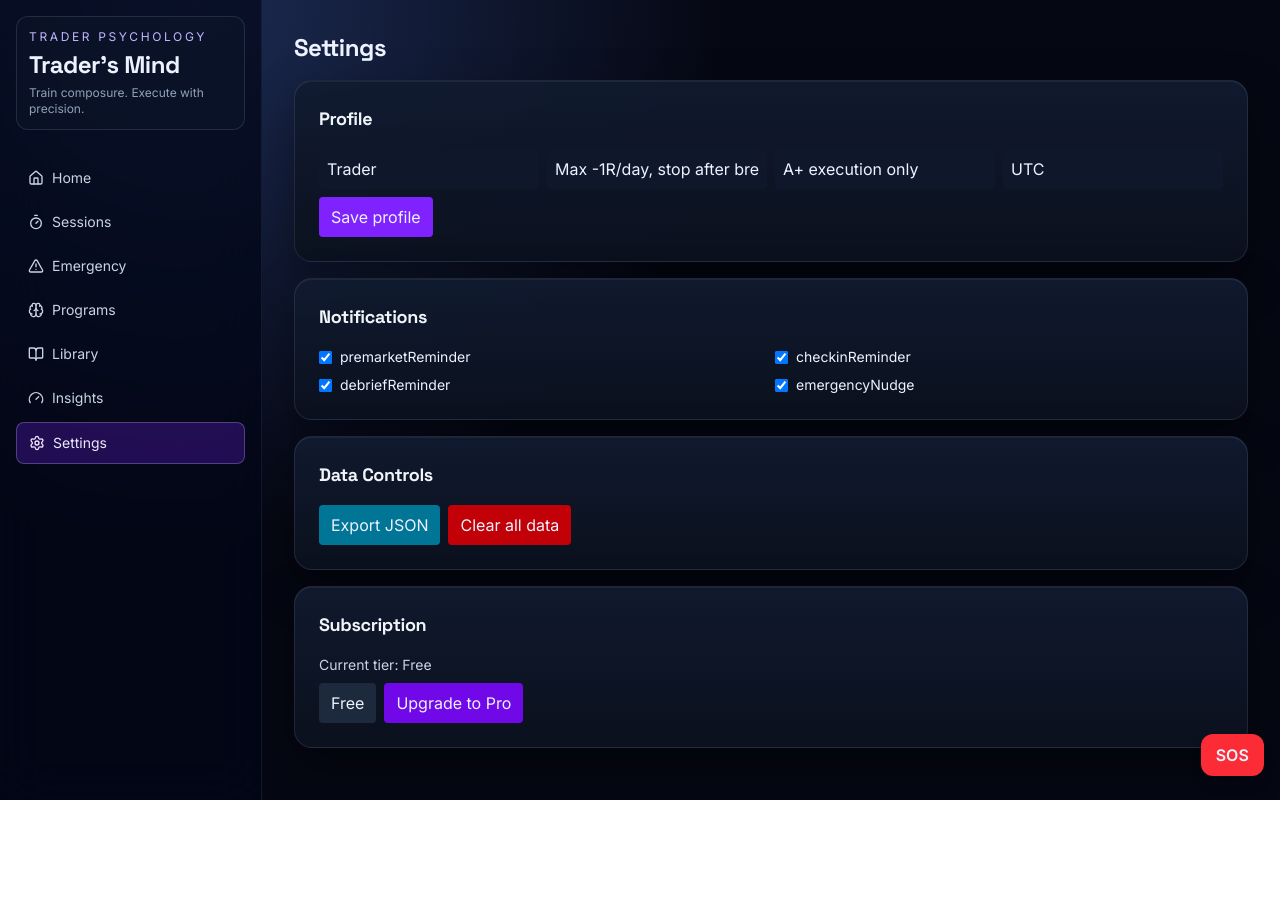
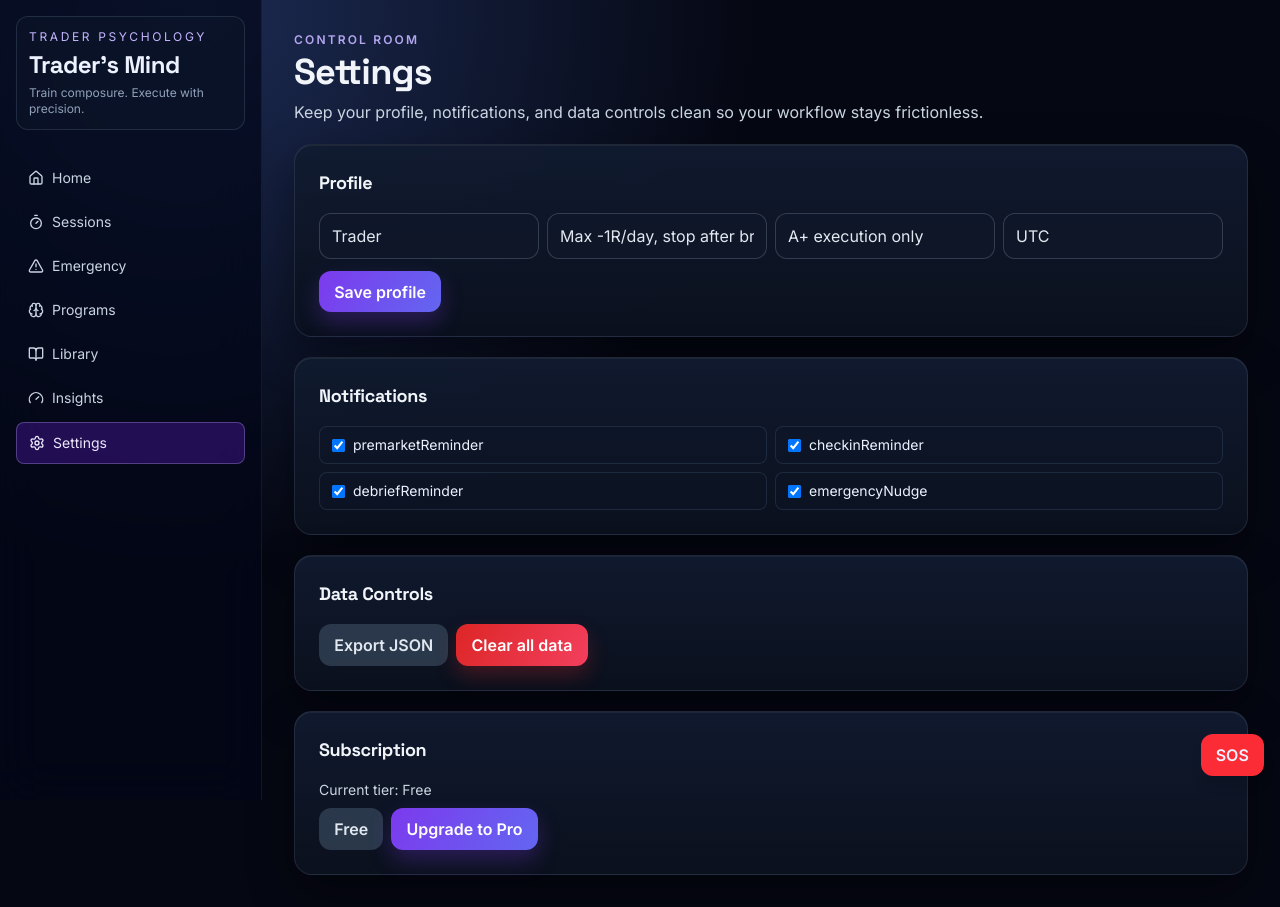
Before and after one commit to generalbezos-ai/TraderPsychology, a React (Vite) app: page /settings in a window 1280 px wide. Before the commit the page ends 800 px from the top, so only its background shows below. Built offline with nearby package versions, Linux system fonts and the light colour scheme.

Commit message:
feat(ui): polish programs library insights and settings experience

```diff
--- a/src/pages/InsightsPage.tsx
+++ b/src/pages/InsightsPage.tsx
@@ -1,4 +1,6 @@
 import { Bar, BarChart, CartesianGrid, Line, LineChart, ResponsiveContainer, Tooltip, XAxis, YAxis } from 'recharts'
+import EmptyState from '../components/EmptyState'
+import PageHeader from '../components/PageHeader'
 import SectionCard from '../components/SectionCard'
 import { buildInsightSeriesFromState, buildPatternAlerts } from '../lib/analytics'
 import { useAppState } from '../lib/state'
@@ -15,11 +17,15 @@ export default function InsightsPage() {
   const moodData = Object.entries(moodMix).map(([mood, count]) => ({ mood, count }))
 
   return (
-    <div className="space-y-4">
-      <h1 className="text-2xl font-bold">Insights</h1>
+    <div className="space-y-5">
+      <PageHeader
+        eyebrow="Performance Intelligence"
+        title="Insights"
+        subtitle="Review behavior trends, pressure patterns, and risk signals before they become expensive habits."
+      />
 
       <SectionCard title="30-Day Psychology Trends">
-        <div className="h-72">
+        <div className="h-72" aria-label="30 day psychology trend chart">
           <ResponsiveContainer width="100%" height="100%">
             <LineChart data={data}>
               <CartesianGrid strokeDasharray="3 3" stroke="#334155" />
@@ -36,7 +42,7 @@ export default function InsightsPage() {
 
       <div className="grid md:grid-cols-2 gap-4">
         <SectionCard title="PnL vs Discipline">
-          <div className="h-64">
+          <div className="h-64" aria-label="pnl versus discipline chart">
             <ResponsiveContainer width="100%" height="100%">
               <BarChart data={data.slice(-10)}>
                 <CartesianGrid strokeDasharray="3 3" stroke="#334155" />
@@ -50,11 +56,11 @@ export default function InsightsPage() {
           </div>
         </SectionCard>
 
-        <SectionCard title="Mood Distribution (Real Logs)">
+        <SectionCard title="Mood Distribution">
           {moodData.length === 0 ? (
-            <p className="text-slate-400 text-sm">Log sessions to unlock mood distribution chart.</p>
+            <EmptyState title="No mood data yet" description="Log sessions to unlock mood distribution and emotional state analytics." />
           ) : (
-            <div className="h-64">
+            <div className="h-64" aria-label="mood distribution chart">
               <ResponsiveContainer width="100%" height="100%">
                 <BarChart data={moodData}>
                   <CartesianGrid strokeDasharray="3 3" stroke="#334155" />
--- a/src/pages/LibraryPage.tsx
+++ b/src/pages/LibraryPage.tsx
@@ -1,4 +1,6 @@
 import { useState } from 'react'
+import EmptyState from '../components/EmptyState'
+import PageHeader from '../components/PageHeader'
 import SectionCard from '../components/SectionCard'
 import { libraryTracks, mindsetQuotes } from '../lib/sampleData'
 import { useAppState } from '../lib/state'
@@ -13,8 +15,12 @@ export default function LibraryPage() {
     activeCategory === 'All' ? libraryTracks : libraryTracks.filter((t) => t.category === activeCategory)
 
   return (
-    <div className="space-y-4">
-      <h1 className="text-2xl font-bold">Mental Library</h1>
+    <div className="space-y-5">
+      <PageHeader
+        eyebrow="Mental Conditioning"
+        title="Mindset library"
+        subtitle="Use structured audio and scripts to regulate state, sharpen attention, and stay coachable."
+      />
 
       <SectionCard title="Categories">
         <div className="flex gap-2 flex-wrap">
@@ -22,7 +28,8 @@ export default function LibraryPage() {
             <button
               key={category}
               onClick={() => setActiveCategory(category)}
-              className={`px-3 py-2 rounded ${activeCategory === category ? 'bg-violet-600' : 'bg-slate-800'}`}
+              aria-pressed={activeCategory === category}
+              className={`app-button ${activeCategory === category ? 'app-button-primary' : 'app-button-muted'}`}
             >
               {category}
             </button>
@@ -31,12 +38,15 @@ export default function LibraryPage() {
       </SectionCard>
 
       <div className="grid md:grid-cols-2 gap-4">
-        <SectionCard title="Audio Players">
+        <SectionCard title="Audio Tracks">
+          {tracks.length === 0 ? (
+            <EmptyState title="No tracks in this category" description="Try another category or add fresh content to expand your toolkit." />
+          ) : (
             <ul className="space-y-2">
               {tracks.map((track) => {
                 const favorite = state.favoriteLibraryIds.includes(track.id)
                 return (
-                <li key={track.id} className="flex items-center justify-between rounded-lg border border-slate-700/50 p-2">
+                  <li key={track.id} className="flex items-center justify-between rounded-lg border border-slate-700/50 p-3">
                     <div>
                       <p>{track.title}</p>
                       <p className="text-xs text-slate-400">
@@ -44,8 +54,8 @@ export default function LibraryPage() {
                       </p>
                     </div>
                     <div className="flex gap-2">
-                    <button className="text-cyan-300">Play</button>
-                    <button className="text-amber-300" onClick={() => toggleFavoriteTrack(track.id)}>
+                      <button className="app-button app-button-muted" aria-label={`Play ${track.title}`}>Play</button>
+                      <button className="app-button app-button-muted" aria-label={`Toggle favorite for ${track.title}`} onClick={() => toggleFavoriteTrack(track.id)}>
                         {favorite ? '★' : '☆'}
                       </button>
                     </div>
@@ -53,6 +63,7 @@ export default function LibraryPage() {
                 )
               })}
             </ul>
+          )}
         </SectionCard>
 
         <SectionCard title="Mindset Vault">
--- a/src/pages/ProgramsPage.tsx
+++ b/src/pages/ProgramsPage.tsx
@@ -1,3 +1,5 @@
+import EmptyState from '../components/EmptyState'
+import PageHeader from '../components/PageHeader'
 import SectionCard from '../components/SectionCard'
 import { programs } from '../lib/sampleData'
 import { useAppState } from '../lib/state'
@@ -6,9 +8,12 @@ export default function ProgramsPage() {
   const { state, enrollProgram, advanceProgramDay } = useAppState()
 
   return (
-    <div className="space-y-4">
-      <h1 className="text-2xl font-bold">Programs</h1>
-      <p className="text-slate-300">Enroll once enough session data exists. Only one active program at a time.</p>
+    <div className="space-y-5">
+      <PageHeader
+        eyebrow="Structured Training"
+        title="Coaching programs"
+        subtitle="Commit to one program, execute daily, and build discipline that holds when volatility rises."
+      />
 
       <div className="grid md:grid-cols-2 gap-4">
         {programs.map((program) => {
@@ -29,7 +34,7 @@ export default function ProgramsPage() {
 
               {!enrolled ? (
                 <button
-                  className="mt-3 bg-violet-600 px-3 py-2 rounded disabled:opacity-50"
+                  className="mt-3 app-button app-button-primary disabled:opacity-50"
                   disabled={!canEnroll}
                   onClick={() => {
                     const result = enrollProgram(program.id)
@@ -38,10 +43,10 @@ export default function ProgramsPage() {
                     }
                   }}
                 >
-                  Enroll
+                  {canEnroll ? 'Enroll now' : 'Unlock by logging more sessions'}
                 </button>
               ) : (
-                <button className="mt-3 bg-cyan-700 px-3 py-2 rounded" onClick={advanceProgramDay}>
+                <button className="mt-3 app-button app-button-primary" onClick={advanceProgramDay}>
                   Mark day complete
                 </button>
               )}
@@ -50,7 +55,10 @@ export default function ProgramsPage() {
         })}
       </div>
 
-      <SectionCard title="21 Days to Discipline — First 3 Days (Detailed)">
+      <SectionCard title="21 Days to Discipline — First 3 Days">
+        {programs[0].days.length === 0 ? (
+          <EmptyState title="No curriculum loaded yet" description="Add day-by-day modules to make this program fully guided." />
+        ) : (
           <div className="grid md:grid-cols-3 gap-3">
             {programs[0].days.map((d) => (
               <div key={d.day} className="rounded-lg border border-slate-700/60 p-3 bg-slate-900/40">
@@ -64,6 +72,7 @@ export default function ProgramsPage() {
               </div>
             ))}
           </div>
+        )}
       </SectionCard>
     </div>
   )
--- a/src/pages/SettingsPage.tsx
+++ b/src/pages/SettingsPage.tsx
@@ -1,4 +1,5 @@
 import { useState } from 'react'
+import PageHeader from '../components/PageHeader'
 import SectionCard from '../components/SectionCard'
 import { useAppState } from '../lib/state'
 import { clearState, exportState } from '../lib/storage'
@@ -11,18 +12,22 @@ export default function SettingsPage() {
   const [timezone, setTimezone] = useState(state.profile.timezone)
 
   return (
-    <div className="space-y-4">
-      <h1 className="text-2xl font-bold">Settings</h1>
+    <div className="space-y-5">
+      <PageHeader
+        eyebrow="Control Room"
+        title="Settings"
+        subtitle="Keep your profile, notifications, and data controls clean so your workflow stays frictionless."
+      />
 
       <SectionCard title="Profile">
         <div className="grid md:grid-cols-4 gap-2">
-          <input value={name} onChange={(e) => setName(e.target.value)} className="bg-slate-900 rounded p-2" placeholder="Name" />
-          <input value={riskRule} onChange={(e) => setRiskRule(e.target.value)} className="bg-slate-900 rounded p-2" placeholder="Risk rule" />
-          <input value={dailyTarget} onChange={(e) => setDailyTarget(e.target.value)} className="bg-slate-900 rounded p-2" placeholder="Daily target" />
-          <input value={timezone} onChange={(e) => setTimezone(e.target.value)} className="bg-slate-900 rounded p-2" placeholder="Timezone (e.g. UTC)" />
+          <input value={name} aria-label="Name" onChange={(e) => setName(e.target.value)} className="app-input" placeholder="Name" />
+          <input value={riskRule} aria-label="Risk rule" onChange={(e) => setRiskRule(e.target.value)} className="app-input" placeholder="Risk rule" />
+          <input value={dailyTarget} aria-label="Daily target" onChange={(e) => setDailyTarget(e.target.value)} className="app-input" placeholder="Daily target" />
+          <input value={timezone} aria-label="Timezone" onChange={(e) => setTimezone(e.target.value)} className="app-input" placeholder="Timezone (e.g. UTC)" />
         </div>
         <button
-          className="mt-2 bg-violet-600 px-3 py-2 rounded"
+          className="mt-3 app-button app-button-primary"
           onClick={() =>
             setState({
               ...state,
@@ -37,7 +42,7 @@ export default function SettingsPage() {
       <SectionCard title="Notifications">
         <div className="grid md:grid-cols-2 gap-2 text-sm">
           {Object.entries(state.notifications).map(([key, value]) => (
-            <label key={key} className="flex items-center gap-2">
+            <label key={key} className="flex items-center gap-2 rounded-lg border border-slate-700/50 bg-slate-900/30 px-3 py-2">
               <input
                 type="checkbox"
                 checked={value}
@@ -56,7 +61,7 @@ export default function SettingsPage() {
 
       <SectionCard title="Data Controls">
         <button
-          className="bg-cyan-700 px-3 py-2 rounded mr-2"
+          className="app-button app-button-muted mr-2"
           onClick={() => {
             const blob = new Blob([exportState()], { type: 'application/json' })
             const url = URL.createObjectURL(blob)
@@ -70,7 +75,7 @@ export default function SettingsPage() {
           Export JSON
         </button>
         <button
-          className="bg-red-700 px-3 py-2 rounded"
+          className="app-button app-button-danger"
           onClick={() => {
             clearState()
             window.location.reload()
@@ -83,10 +88,10 @@ export default function SettingsPage() {
       <SectionCard title="Subscription">
         <p className="text-sm text-slate-300">Current tier: {state.subscriptionTier}</p>
         <div className="mt-2 flex gap-2">
-          <button className="bg-slate-800 px-3 py-2 rounded" onClick={() => setState({ ...state, subscriptionTier: 'Free' })}>
+          <button className="app-button app-button-muted" onClick={() => setState({ ...state, subscriptionTier: 'Free' })}>
             Free
           </button>
-          <button className="bg-violet-700 px-3 py-2 rounded" onClick={() => setState({ ...state, subscriptionTier: 'Pro' })}>
+          <button className="app-button app-button-primary" onClick={() => setState({ ...state, subscriptionTier: 'Pro' })}>
             Upgrade to Pro
           </button>
         </div>
```
Lines whose indentation alone changed are shown as unchanged.
